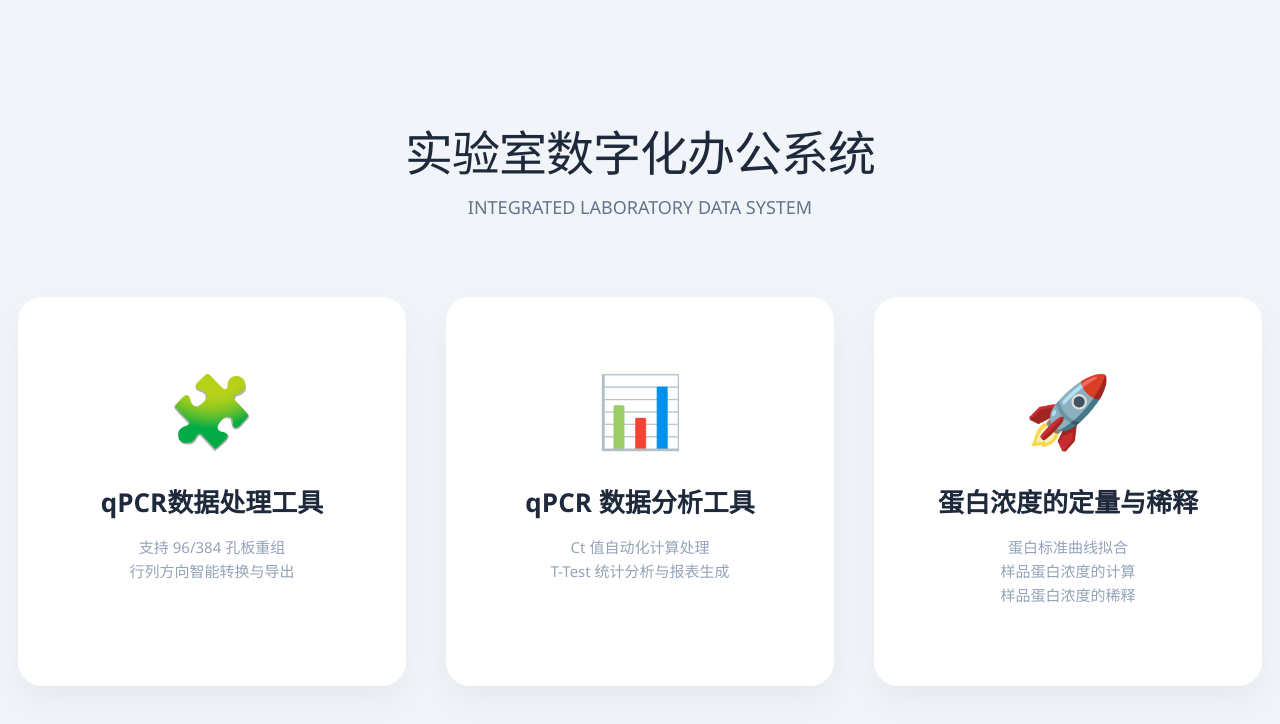
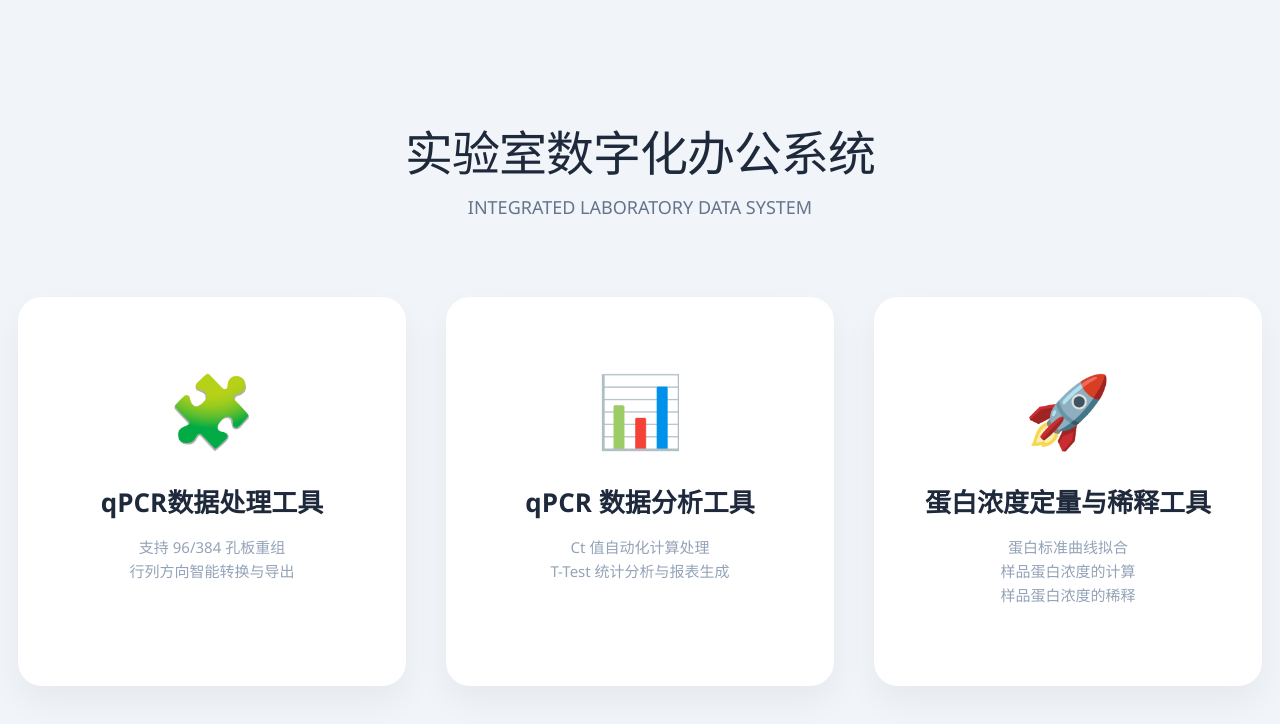
Before and after one commit to xbb2695396689-ux/qpcr-layout, a plain HTML site: page index.html in a window 1280 px wide. Drawn offline with Linux system fonts and the light colour scheme.

Commit message:
Update index.html

```diff
--- a/index.html
+++ b/index.html
@@ -108,7 +108,7 @@
 
             <div class="mode-card" onclick="loadApp('三合一终.html')">
                 <span class="icon">🚀</span>
-                <h2>蛋白浓度的定量与稀释</h2>
+                <h2>蛋白浓度定量与稀释工具</h2>
                 <p>蛋白标准曲线拟合<br>样品蛋白浓度的计算<br>样品蛋白浓度的稀释</p>
             </div>
         </div>
```
